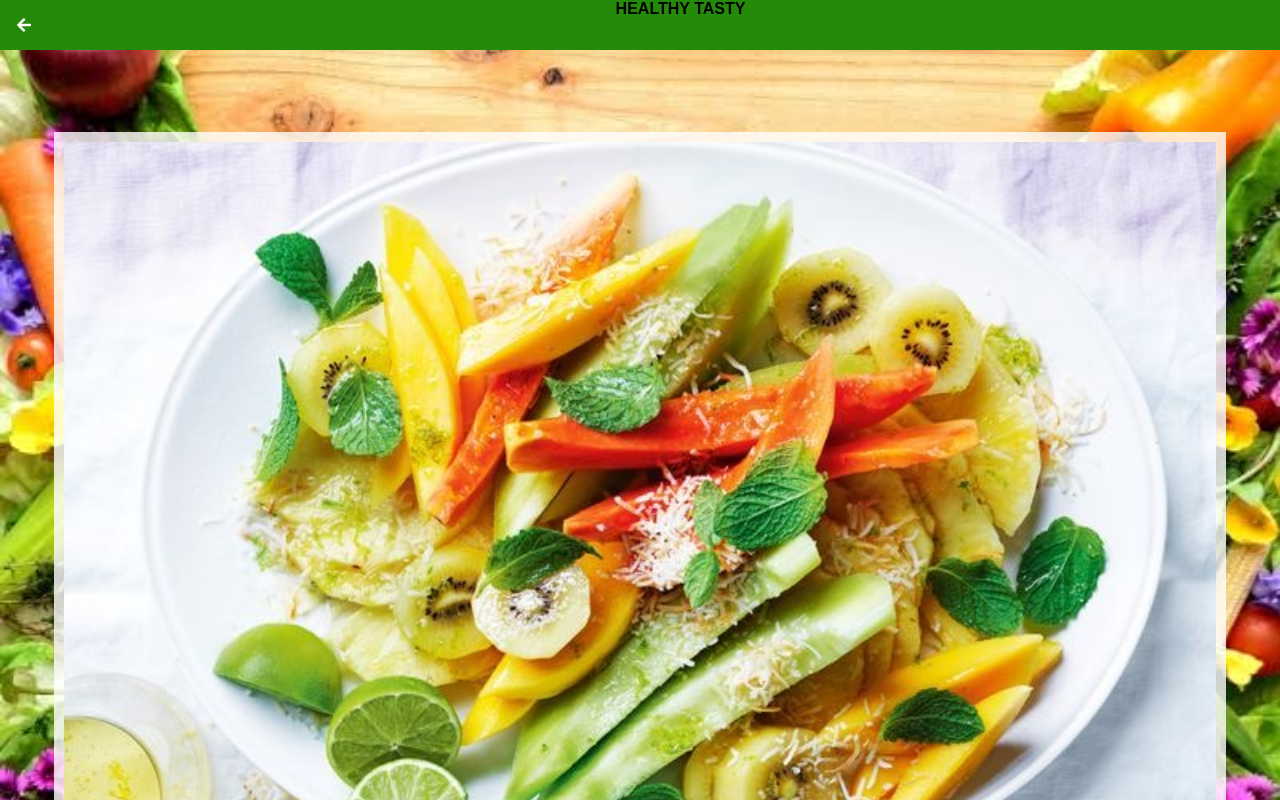
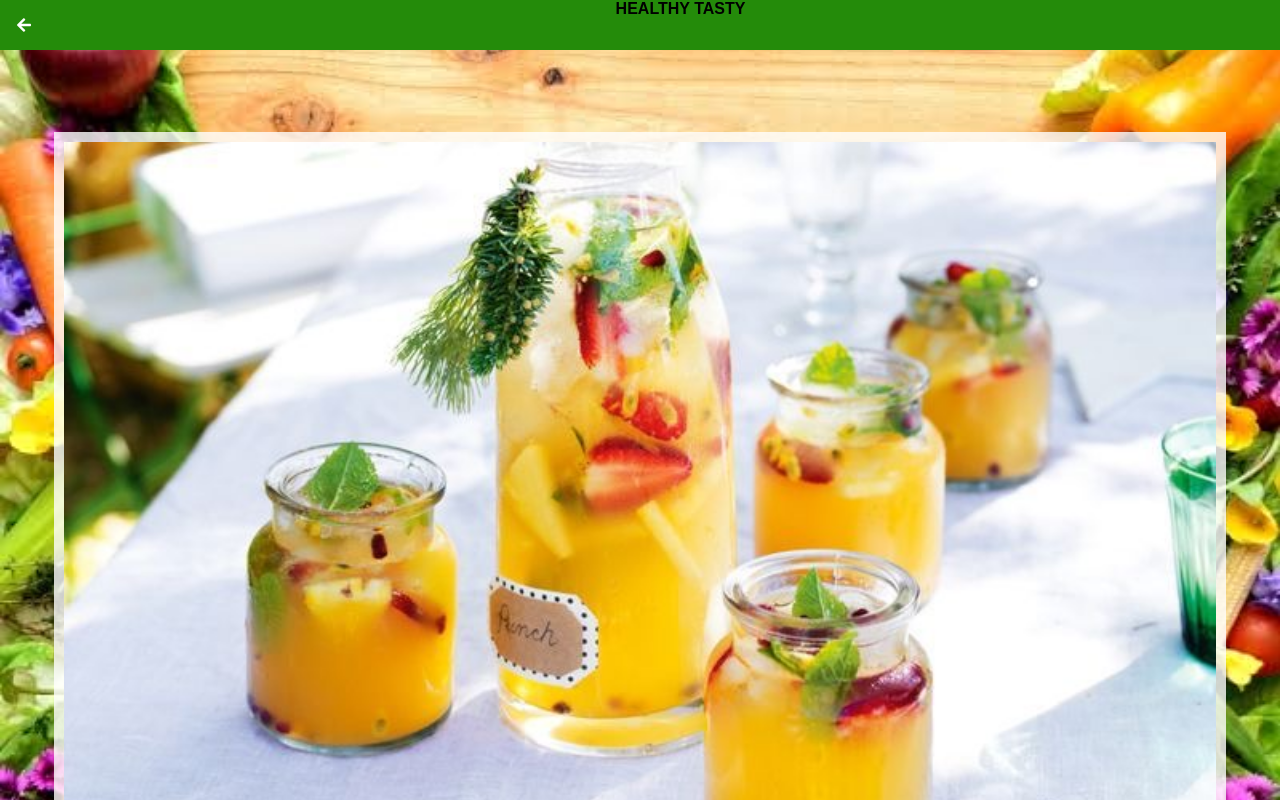
Before and after one commit to yandiswasompali-ITvarsity/module3-assessment2, a plain HTML site: page drinks3.html in a window 1280 px wide. Shown: the top 800 px of the page. Drawn offline with Linux system fonts and the light colour scheme.

Commit message:
Update drinks3.html

```diff
--- a/drinks3.html
+++ b/drinks3.html
@@ -28,7 +28,7 @@ Restaurent Menu
 <div id="main">
       <div id="content">
            <div id="info-box-full">
-                <img src="images/desert2.JPG"/>
+                <img src="images/drinks3.JPG"/>
                 <h3> GINGER AND PINEAPLE PUNCH</h3>
 <p> This refreshing punch is the perfect way to cool down on a hot summer day. </p>
 
```
